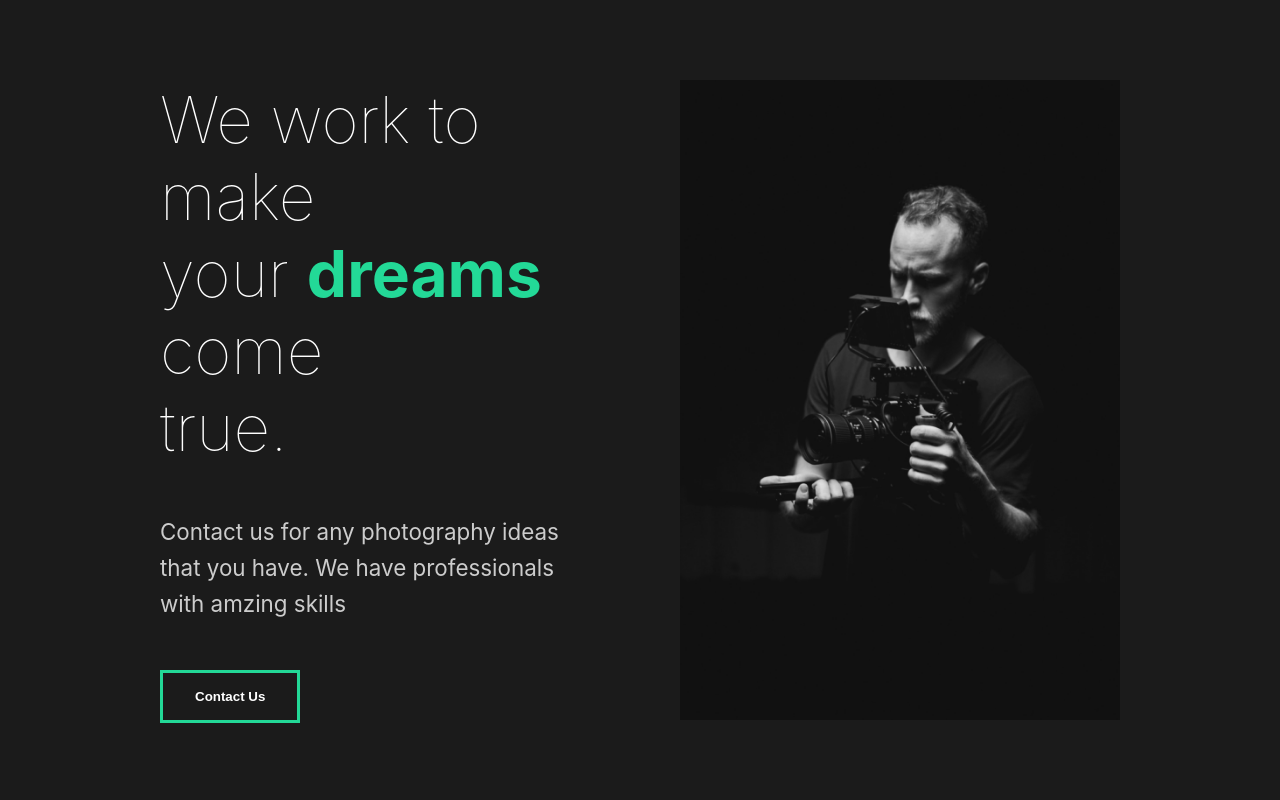
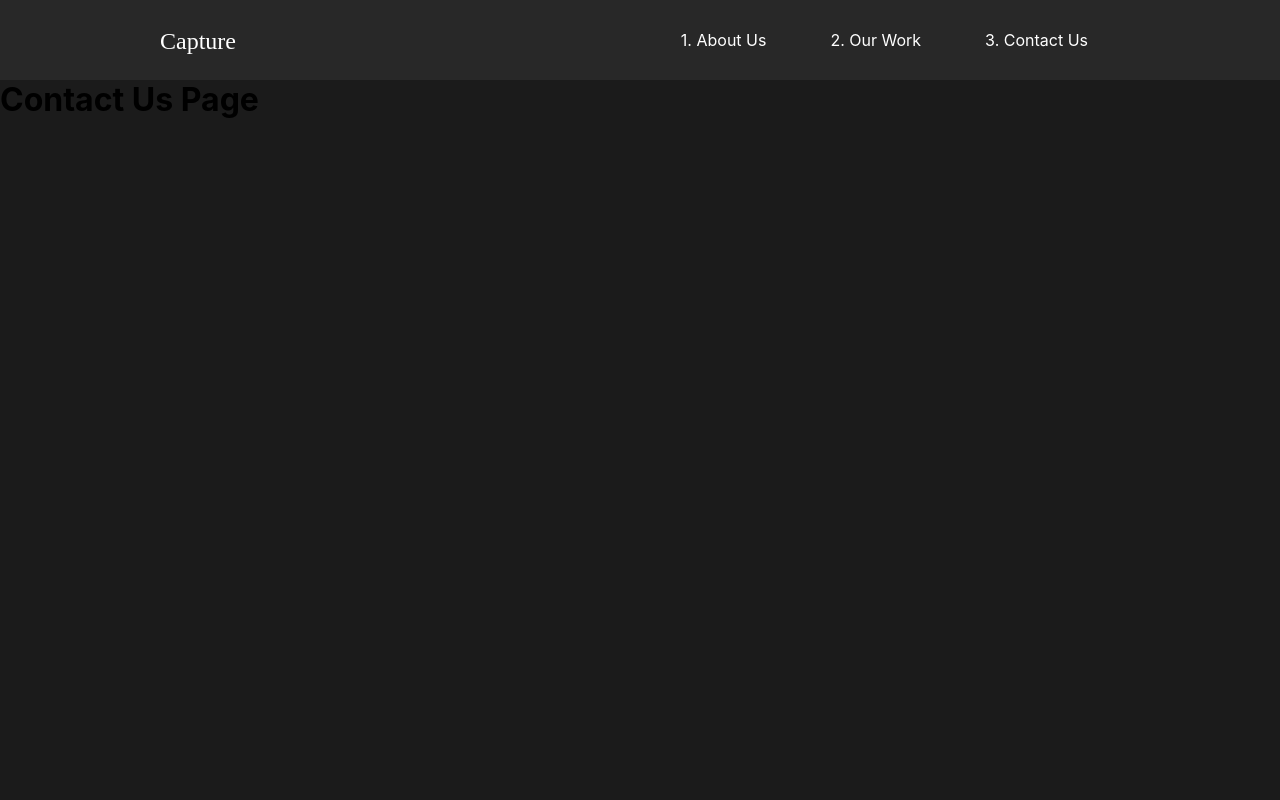
Before and after one commit to 1005hoon/react-practice-projects, a React (Create React App) app in the folder photo-company-app/: page /contact in a window 1280 px wide. Shown: the top 800 px of the page. Built offline with nearby package versions, Linux system fonts and the light colour scheme.

Commit message:
add react router dom for navigation purpose

```diff
--- a/photo-company-app/package.json
+++ b/photo-company-app/package.json
@@ -10,9 +10,11 @@
     "@types/node": "^12.0.0",
     "@types/react": "^17.0.0",
     "@types/react-dom": "^17.0.0",
+    "@types/react-router-dom": "^5.1.7",
     "@types/styled-components": "^5.1.9",
     "react": "^17.0.2",
     "react-dom": "^17.0.2",
+    "react-router-dom": "^5.2.0",
     "react-scripts": "4.0.3",
     "styled-components": "^5.2.3",
     "typescript": "^4.1.2",
--- a/photo-company-app/src/App.tsx
+++ b/photo-company-app/src/App.tsx
@@ -1,13 +1,28 @@
 import React from "react";
+import { Switch, Route } from "react-router-dom";
 
 import GlobalStyle from "./GlobalStyle";
+import Nav from "./components/Nav/Nav";
 import AboutUs from "./pages/AboutUs";
+import OurWork from "./pages/OurWork";
+import ContactUs from "./pages/ContactUs";
 
 function App(): JSX.Element {
   return (
     <>
       <GlobalStyle />
-      <AboutUs />
+      <Nav />
+      <Switch>
+        <Route exact path="/">
+          <AboutUs />
+        </Route>
+        <Route path="/work">
+          <OurWork />
+        </Route>
+        <Route path="/contact">
+          <ContactUs />
+        </Route>
+      </Switch>
     </>
   );
 }
--- /dev/null
+++ b/photo-company-app/src/components/Nav/Nav.tsx
@@ -0,0 +1,28 @@
+import React from "react";
+import { Link } from "react-router-dom";
+import { Navbar } from "./styles";
+
+const Nav = () => {
+  return (
+    <Navbar>
+      <h1>
+        <Link id="logo" to="/">
+          Capture
+        </Link>
+      </h1>
+      <ul>
+        <li>
+          <Link to="/">1. About Us</Link>
+        </li>
+        <li>
+          <Link to="/work">2. Our Work</Link>
+        </li>
+        <li>
+          <Link to="/contact">3. Contact Us</Link>
+        </li>
+      </ul>
+    </Navbar>
+  );
+};
+
+export default Nav;
--- /dev/null
+++ b/photo-company-app/src/components/Nav/styles/index.tsx
@@ -0,0 +1,32 @@
+import styled from "styled-components/macro";
+
+export const Navbar = styled.nav`
+  min-height: 10vh;
+  display: flex;
+
+  align-items: center;
+  justify-content: space-between;
+  padding: 0 10rem;
+  background: #282828;
+
+  a {
+    color: #fff;
+    text-decoration: none;
+  }
+
+  ul {
+    display: flex;
+    list-style: none;
+    height: 100%;
+
+    li {
+      padding: 0 2rem;
+    }
+  }
+
+  #logo {
+    font-size: 1.5rem;
+    font-family: "Lobster", cursive;
+    font-weight: 300;
+  }
+`;
--- a/photo-company-app/src/index.tsx
+++ b/photo-company-app/src/index.tsx
@@ -1,11 +1,13 @@
 import React from "react";
 import ReactDOM from "react-dom";
-
+import { BrowserRouter } from "react-router-dom";
 import App from "./App";
 
 ReactDOM.render(
   <React.StrictMode>
-    <App />
+    <BrowserRouter>
+      <App />
+    </BrowserRouter>
   </React.StrictMode>,
   document.getElementById("root")
 );
--- a/photo-company-app/src/pages/AboutUs.tsx
+++ b/photo-company-app/src/pages/AboutUs.tsx
@@ -1,4 +1,5 @@
 import React from "react";
+
 import AboutSection from "../components/About/AboutSection";
 import ServicesSection from "../components/Service/ServicesSection";
 import FaqSection from "../components/FAQ/FaqSection";
--- /dev/null
+++ b/photo-company-app/src/pages/ContactUs.tsx
@@ -0,0 +1,11 @@
+import React from "react";
+
+const ContactUs = (): JSX.Element => {
+  return (
+    <div>
+      <h1>Contact Us Page</h1>
+    </div>
+  );
+};
+
+export default ContactUs;
--- /dev/null
+++ b/photo-company-app/src/pages/OurWork.tsx
@@ -0,0 +1,11 @@
+import React from "react";
+
+const OurWork = (): JSX.Element => {
+  return (
+    <div>
+      <h1>Our Work Page</h1>
+    </div>
+  );
+};
+
+export default OurWork;
```
Also changed, not shown: 1 other file (tests, documents, lock files or other folders).
